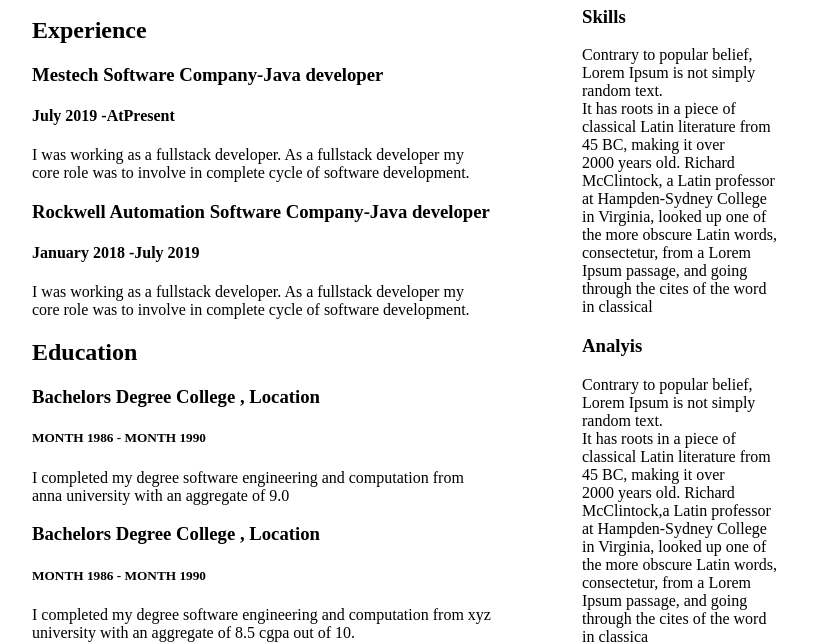
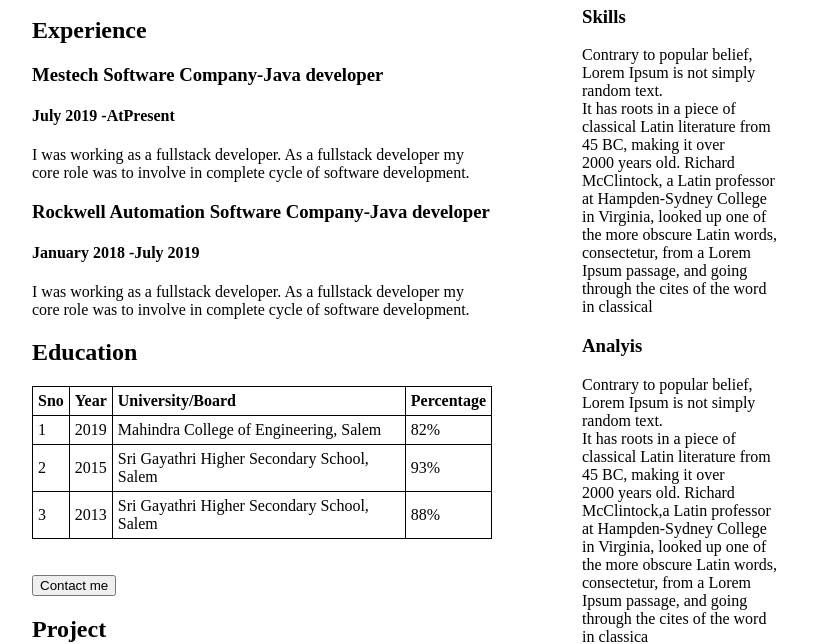
Before and after one commit to balkrish1997/mylearning, a plain HTML site: page class2.html in a window 1280 px wide. Shown: the part 190-834 px from the top of the page, without its empty margins (21-838 px from the left). Drawn offline with Linux system fonts and the light colour scheme.

Commit message:
Add files via upload

```diff
--- a/class2.html
+++ b/class2.html
@@ -1,6 +1,16 @@
 <html>
 <head>
     <title>My Resume</title>
+    <style>
+        table, th, td {
+          border: 1px solid black;
+          border-collapse: collapse;
+        }
+        th, td {
+          padding: 5px;
+          text-align: left;
+        }
+        </style>
 </head>
 <body>
     <!---Outer Div Total Box---->
@@ -31,17 +41,33 @@
             <!--3.Education---->
             <div>
                 <h2>Education</h2>
-                <div>
-                    <h3>Bachelors Degree College , Location</h3>
-                    <h5>MONTH 1986 - MONTH 1990</h5>
-                    <p>I completed my degree software engineering and computation from anna university with an aggregate of 9.0 </p>
-                </div>
-                <div>
-                    <h3>Bachelors Degree College , Location</h3>
-                    <h5>MONTH 1986 - MONTH 1990</h5>
-                    <p >I completed my degree software engineering and computation from xyz university with an aggregate of 8.5 cgpa out of 10.</p>
-                </div>
-
+                <table style="width:100%">
+                    <tr>
+                      <th>Sno</th>
+                      <th>Year</th>
+                      <th>University/Board</th>
+                      <th>Percentage</th>
+                    </tr>
+                    <tr>
+                      <td>1</td>
+                      <td>2019</td>
+                      <td>Mahindra College of Engineering, Salem</td>
+                      <td>82%</td>
+                      </tr>
+                      <tr>
+                      <td>2</td>
+                      <td>2015</td>
+                      <td>Sri Gayathri Higher Secondary School, Salem</td>
+                      <td>93%</td>
+                      </tr>
+                      <tr>
+                      <td>3</td>
+                      <td>2013</td>
+                      <td>Sri Gayathri Higher Secondary School, Salem</td>
+                      <td>88%</td>
+                      </tr>
+                  </table><br><br>
+                <a href="contact.html" ><button type="button";align-items="center">Contact me</button></a>
             </div>
             <!--Project---->
             <div text-align="justify">
@@ -51,6 +77,7 @@
                 <p>Here an RFID tag is used which is indirectly connected to the RFID reader using the inductive coupling method. As the tag or the card is swiped against the reader, the tag receives a carrier signal from the reader and in turn modulates the carrier signal and sends it back. The reader receives this modulated signal and sends this data to the microcontroller. The microcontroller compares this data with the existing data and on pressing the status push button, the status of the cardholder is shown on the display, indicating the attendance of the cardholder.</p>
                 <a href="project.html">click to know more</a>
             </div>
+
         </div>
        <!--1.LeftSide Ends--->
       <!---Right side starts-->
```
Also changed, not shown: contact.html (added, +20 -0 lines), welcome.html (added, +12 -0 lines).
